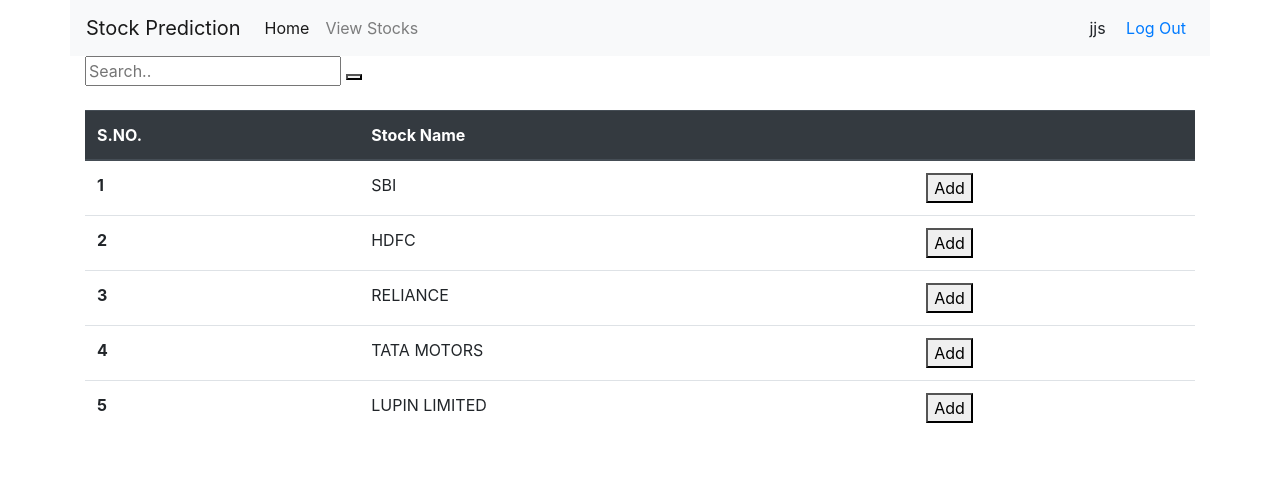
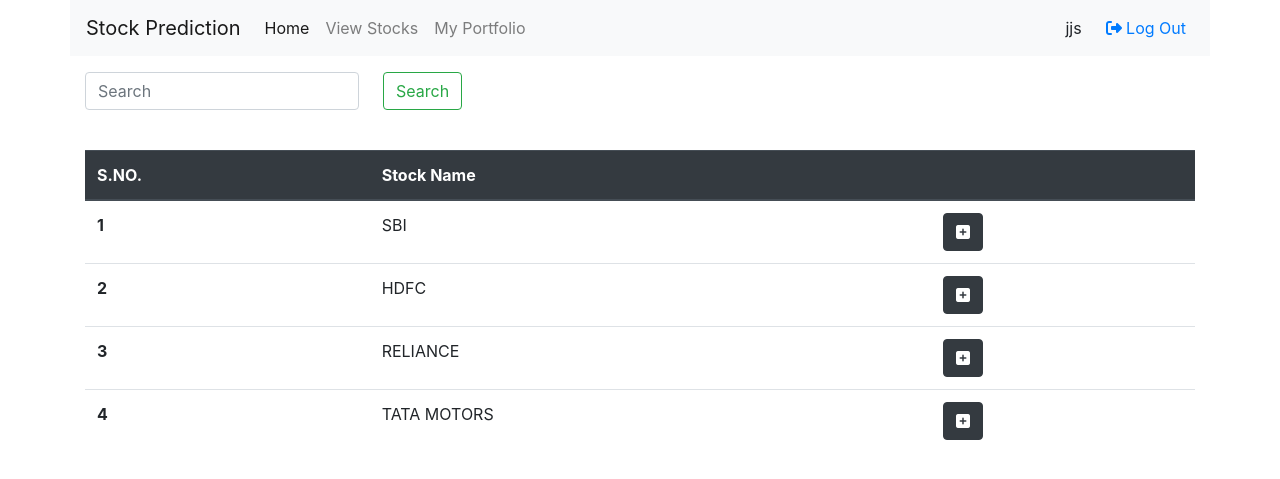
Before and after one commit to shahnamana/Stocks-Prediction, a Django app: page /stockslist/ in a window 1280 px wide. Shown: the top 479 px of the page. Run offline with Django 3.2, Linux system fonts and the light colour scheme; a user stored in the database is signed in; some libraries are stand-ins or nearby versions.

Commit message:
Added functionality to add and remove from portfolio, fontawesome

```diff
--- a/StockPrediction/main/admin.py
+++ b/StockPrediction/main/admin.py
@@ -1,6 +1,6 @@
 from django.contrib import admin
-from main.models import Investor, Stock
+from main.models import Stock
 
 # Register your models here.
-admin.site.register(Investor)
+# admin.site.register(Investor)
 admin.site.register(Stock)
--- a/StockPrediction/main/templates/main/base.html
+++ b/StockPrediction/main/templates/main/base.html
@@ -6,7 +6,6 @@
     <meta name="viewport" content="width=device-width, initial-scale=1.0">
     <link rel="stylesheet" href="https://stackpath.bootstrapcdn.com/bootstrap/4.3.1/css/bootstrap.min.css" integrity="sha384-ggOyR0iXCbMQv3Xipma34MD+dH/1fQ784/j6cY/iJTQUOhcWr7x9JvoRxT2MZw1T" crossorigin="anonymous">
     <link rel="stylesheet" href="https://cdnjs.cloudflare.com/ajax/libs/font-awesome/4.7.0/css/font-awesome.min.css">
-    <title>Font Awesome Icons</title>
     <meta name="viewport" content="width=device-width, initial-scale=1">
     <script src="https://kit.fontawesome.com/a076d05399.js" crossorigin="anonymous"></script>
     <title>{% block title %}{% endblock %}</title>
@@ -26,17 +25,23 @@
             <li class="nav-item">
               <a class="nav-link" href="/stockslist/">View Stocks</a>
             </li>
+            {% if user.is_authenticated %}
+              <li class="nav-item">
+                <a class="nav-link" href="/portfolio/">My Portfolio</a>
+              </li>
+            {% endif %}
 
           </ul>
           {% if user.is_authenticated %}
             <div class="nav-item my-2 my-lg-0">
               <span class="px-2">{{user.username}}</span>
-              <span class="px-2"><a href="/logout">Log Out</a></span>
+              <span class="px-2"><a href="/logout"><span class="px-1"><i class="fas fa-sign-out-alt"></i></span>Log Out</a></span>
             </div>
           {% else %}
             <div class="nav-item my-2 my-lg-0">
-              <span class="px-2"><a href="/login/">Log In</a></span>
-              <span class="px-2"><a href="/register/">Register</a></span>
+              <span class="px-2"><a href="/login/"><span class="px-1"><i class="far fa-user"></i></span>Log In</a></span>
+              <span class="px-1">|</span>
+              <span class="px-2"><a href="/register/"><span class="px-1"><i class="fas fa-user-plus"></i></span>Sign Up</a></span>
             </div>
           {% endif %}
         </div>
--- a/StockPrediction/main/templates/main/stockslist.html
+++ b/StockPrediction/main/templates/main/stockslist.html
@@ -1,9 +1,19 @@
 {% extends "main/base.html" %}
 {% block title %} View Stocks {% endblock %}
 {% block content %}
+{% if messages %}
+  {% for message in messages %}
+    <div class="alert alert-{{message.tags}} m-2">
+      {{message}}
+    </div>
+  {% endfor%}
+{% endif %}
 <div class="topnav">
-  <input type="text" placeholder="Search..">
-  <button type="button" onclick="alert('Hello world!')"><i class="bi bi-search"></i></i></button>
+
+  <form class="form-inline my-2 my-lg-3">
+    <input class="form-control mr-sm-4" type="search" placeholder="Search" aria-label="Search">
+    <button class="btn btn-outline-success my-2 my-sm-0" type="submit">Search</button>
+  </form>
 </div>
 <br>
 <table class="table">
@@ -15,33 +25,19 @@
     </tr>
   </thead>
   <tbody>
+    {% for i in sl%}
     <tr>
-      <th scope="row">1</th>
-      <td>SBI</td>
-      <td><button type="button" onclick="alert('Hello world!')">Add</button></td>
+      <th scope="row">{{forloop.counter}}</th>
+      <td>{{i}}</td>
+      {%if user.is_authenticated %}
+      <td>
+        <a href="/addstocks/{{i}}"><button type="button" class="btn btn-dark"><i class="fas fa-plus-square"></i></button></a>
+      </td>
+      {%endif%}
     </tr>
-    <tr>
-      <th scope="row">2</th>
-      <td>HDFC</td>
-      <td><button type="button" onclick="alert('Hello world!')">Add</button></td>
-    </tr>
-    <tr>
-      <th scope="row">3</th>
-      <td>RELIANCE</td>
-      <td><button type="button" onclick="alert('Hello world!')">Add</button></td>
-    </tr>
-    <tr>
-      <th scope="row">4</th>
-      <td>TATA MOTORS</td>
-      <td><button type="button" onclick="alert('Hello world!')">Add</button></td>
-    </tr>
-    <tr>
-      <th scope="row">5</th>
-      <td>LUPIN LIMITED</td>
-      <td><button type="button" onclick="alert('Hello world!')">Add</button></td>
-    </tr>
+    {% endfor %}
+
   </tbody>
 </table>
 
-
 {% endblock %}
--- a/StockPrediction/main/urls.py
+++ b/StockPrediction/main/urls.py
@@ -3,6 +3,9 @@ from . import views
 urlpatterns = [
     path("index/", views.index, name="index"),
     path("stockslist/", views.stockslist, name="stockslist"),
+    path("portfolio/", views.portfolio, name="portfolio"),
+    path("addstocks/<str:name>", views.addstocks, name="addstocks"),
+    path("removestocks/<str:name>", views.removestocks, name="removestocks"),
     path("", views.home, name="home")
 
 ]
--- a/StockPrediction/main/views.py
+++ b/StockPrediction/main/views.py
@@ -1,15 +1,45 @@
-from django.shortcuts import render
-from django.http import HttpResponse
-from main.models import Investor, Stock
+from django.shortcuts import render,redirect
+from django.http import HttpResponse, HttpResponseRedirect
+from main.models import Stock
+from django.contrib import messages
 # Create your views here.
 def index(response):
-    i=Investor.objects.get(name="Jay Shah")
-    t=Stock.objects.filter(investor=i)
-    print(t)
     return render(response,"main/base.html")
 
 def home(response):
     return render(response,"main/home.html")
 
 def stockslist(response):
-    return render(response, "main/stockslist.html")
+    stocklist=["SBI","HDFC","RELIANCE","TATA MOTORS"]
+
+    return render(response, "main/stockslist.html",{"sl":stocklist})
+
+def portfolio(response):
+    sl=Stock.objects.filter(investor=response.user)
+    return render(response, "main/portfolio.html",{"sl":sl})
+
+def addstocks(response,name):
+    stocks=Stock.objects.filter(investor=response.user)
+    stocks=list(stocks)
+    temp=[]
+    for i in stocks:
+        temp.append(i.stock_name)
+
+    flag = 0
+    for i in temp:
+        if name==i:
+            flag = 1
+    if flag == 1:
+        messages.error(response,"Stock already added in portfolio")
+        return HttpResponseRedirect("/stockslist/")
+    elif flag == 0:
+        stock=Stock.objects.create(investor=response.user,stock_name=name)
+        stock.save()
+        messages.success(response,"Stock added in portfolio successfully")
+    return HttpResponseRedirect("/stockslist/")
+
+def removestocks(response,name):
+    stock=Stock.objects.get(investor=response.user,stock_name=name)
+    stock.delete()
+    messages.success(response,"Stock deleted from portfolio successfully")
+    return HttpResponseRedirect("/portfolio")
--- a/StockPrediction/register/views.py
+++ b/StockPrediction/register/views.py
@@ -8,7 +8,7 @@ def register(response):
         form = RegisterForm(response.POST)
         if form.is_valid():
             form.save()
-        return redirect("/")
+        return redirect("/login")
     else:
         form = RegisterForm()
     return render(response,"register/register.html", {"form":form})
```
Also changed, not shown: StockPrediction/main/models.py (+8 -9 lines), StockPrediction/main/templates/main/portfolio.html (+18 -17 lines), StockPrediction/db.sqlite3, StockPrediction/main/migrations/0002_auto_20210325_1731.py (added).
